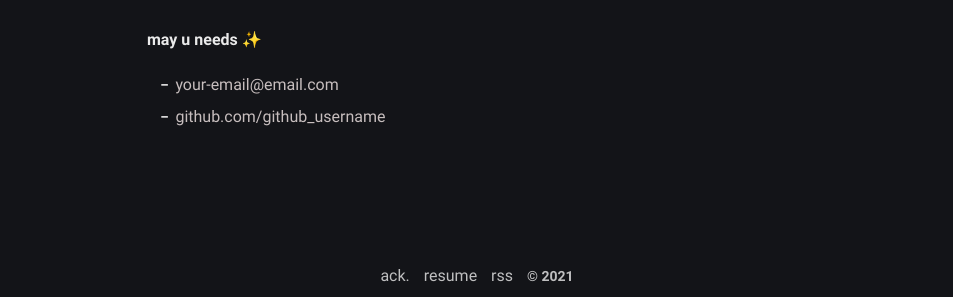
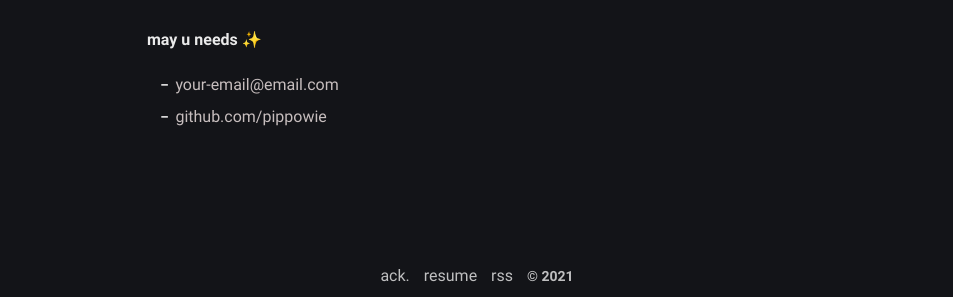
Before and after one commit to pippowie/pippowie.github.io, a Jekyll site: the page built from about.md, in a window 1280 px wide. Shown: the part 544-841 px from the top of the page, without its empty margins (163-1116 px from the left). Built offline with Jekyll 4.4.1, drawn with Linux system fonts in a browser that asks for light colours.

Commit message:
_config.yml: updated github in author

```diff
--- a/_config.yml
+++ b/_config.yml
@@ -16,7 +16,7 @@ author:
     href="https://github.com/piharpi/jekyll-klise" target="_blank"
     rel="noopener">@github</a>.
   username: pippowie
-  github: github_username
+  github: pippowie
   twitter: pippowie
   facebook: facebook_username
   email: your-email@email.com
```
